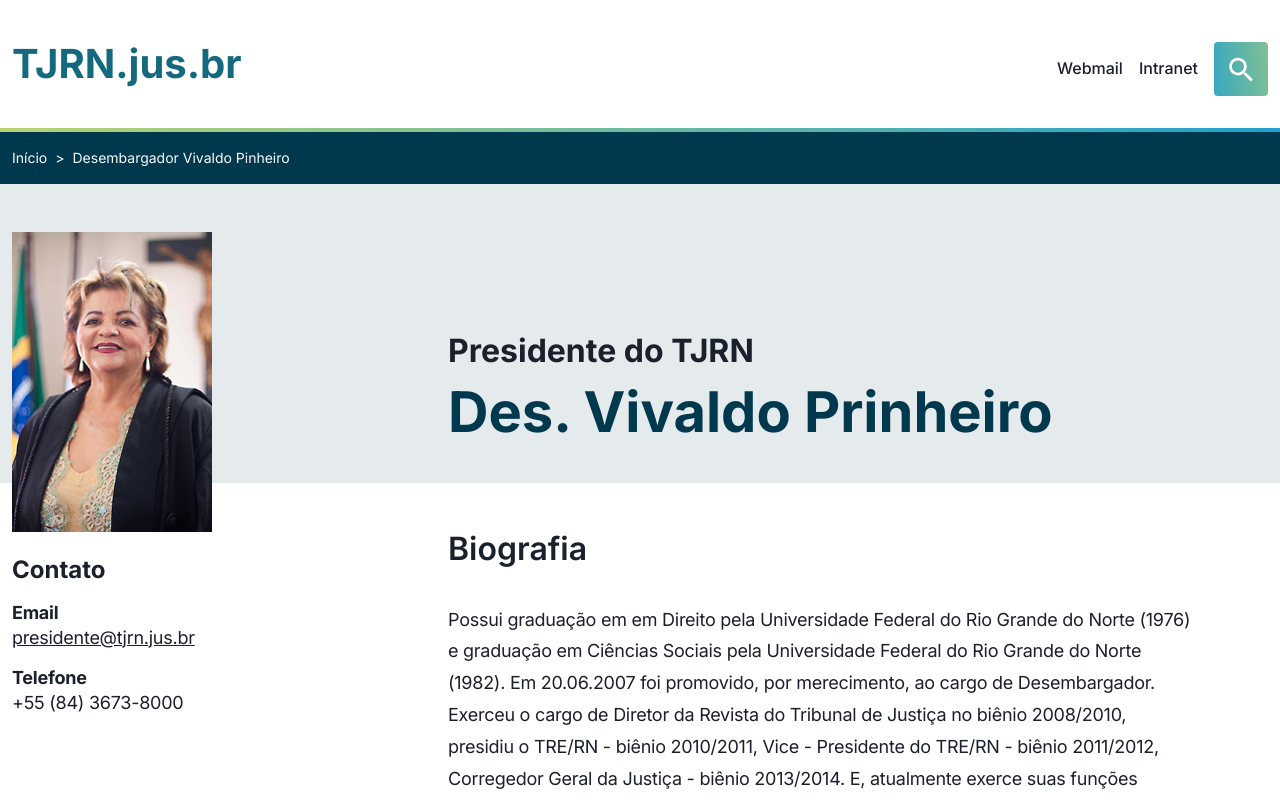
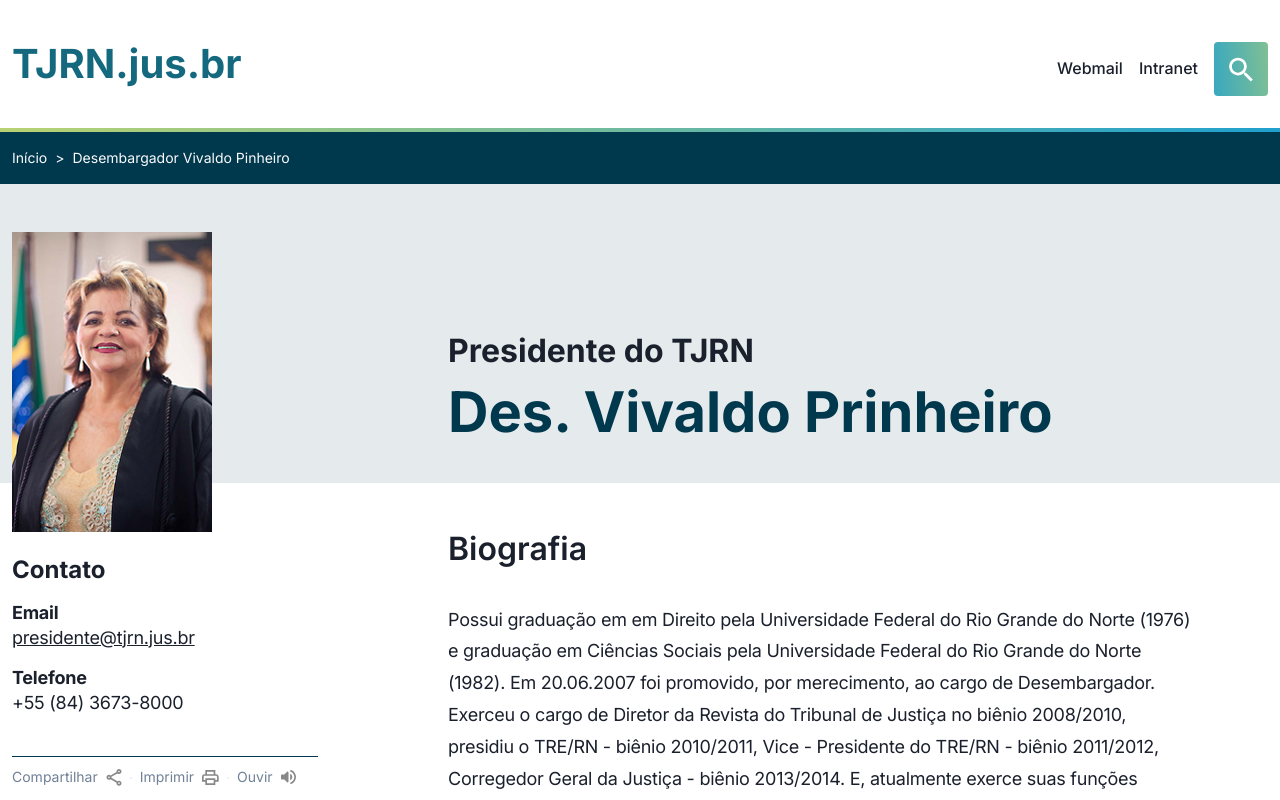
Before and after one commit to yargo11/myTJRN, a Next.js app: page /perfil/1 in a window 1280 px wide. Shown: the top 800 px of the page. Built offline with nearby package versions, Linux system fonts and the light colour scheme.

Commit message:
Melhoria das páginas e componentes referentes a perfis e artigos

```diff
--- a/src/components/Article/AsideMenu/AsideMenuMidDevices/AsideMenuMidDevicesItem/index.tsx
+++ b/src/components/Article/AsideMenu/AsideMenuMidDevices/AsideMenuMidDevicesItem/index.tsx
@@ -1,10 +1,6 @@
 import { Link } from "@chakra-ui/react";
 import {useRouter} from 'next/router';
-
-export interface AsideMenuMidDevicesItemProps {
-    label: string,
-    link: string
-}
+import { AsideMenuMidDevicesItemProps } from "../..";
 
 export default function AsideMenuMidDevicesItem ({ label, link }: AsideMenuMidDevicesItemProps) {
     const router = useRouter();
--- /dev/null
+++ b/src/components/Article/AsideMenu/index.tsx
@@ -0,0 +1,21 @@
+import ListenPrintSharePanel from "../../ListenPrintSharePanel";
+import AsideMenuMidDevices from "./AsideMenuMidDevices";
+
+export interface LeftMenuProps {
+    rootLink: string,
+    rootLabel: string,
+    linkList: Array<AsideMenuMidDevicesItemProps>
+}
+
+export interface AsideMenuMidDevicesItemProps {
+    label: string,
+    link: string
+}
+export default function AsideMenu ({ rootLink, rootLabel, linkList }:LeftMenuProps) {
+    return (
+        <>
+            <AsideMenuMidDevices rootLink={rootLink} rootLabel={rootLabel} linkList={linkList} />
+            <ListenPrintSharePanel listOfContentToRead={[]} />
+        </>
+    );
+}
--- a/src/components/Footer/index.tsx
+++ b/src/components/Footer/index.tsx
@@ -28,7 +28,9 @@ export default function Footer () {
                     </CardList>
                 </ContainerBox>
             </Box>
-            <GradientBorder />
+            <Box w='full' className='no-print'>
+                <GradientBorder />
+            </Box>
         </>
     );
 }
--- a/src/components/ImageCard/index.tsx
+++ b/src/components/ImageCard/index.tsx
@@ -1,5 +1,4 @@
-import { Flex, Image, Link, Divider, Text } from '@chakra-ui/react';
-import { useBreakpointValue } from '@chakra-ui/react';
+import { Flex, Image, Link, Divider, Text, useBreakpointValue } from '@chakra-ui/react';
 
 interface LinkCardProps {
     link: string;
--- /dev/null
+++ b/src/components/Profile/AsideMenu/index.tsx
@@ -0,0 +1,25 @@
+import { Box, Image, Text } from "@chakra-ui/react";
+import ListenPrintSharePanel from "../../ListenPrintSharePanel";
+
+interface AsideMenuImage {
+    image: string,
+    email: string,
+    telefone: string
+}
+
+export default function AsideMenu ({ image, email, telefone }:AsideMenuImage) {
+    return (
+        <>
+            <Image src={image}/>
+            <Text mt='24px' fontSize='150%' lineHeight='120.83%' fontWeight='bold'>Contato</Text>
+            <Box fontSize='112.5%' lineHeight='138.89%' letterSpacing='-0.26px' mt='16px'>
+                <Text fontWeight='bold'>Email</Text>
+                <Text fontWeight='normal'  textDecor='underline'>{email}</Text>
+                <Text fontWeight='bold' mt='16px'>Telefone</Text>
+                <Text fontWeight='normal'>{telefone}</Text>
+            </Box>
+            <Box w='full' h='1px' bgColor='#00384D' mt='40px' mb='12px'></Box>
+            <ListenPrintSharePanel listOfContentToRead={[]} />
+        </>
+    );
+}
--- a/src/components/Profile/AsideMenuMidDevices/index.tsx
+++ /dev/null
@@ -1,16 +0,0 @@
-import { Box, Image, Text } from "@chakra-ui/react";
-
-export default function AsideMenuMidDevices () {
-    return (
-        <>
-            <Image src='/image/Maria_Zeneide_Bezerra.png'/>
-            <Text mt='24px' fontSize='150%' lineHeight='120.83%' fontWeight='bold'>Contato</Text>
-            <Box fontSize='112.5%' lineHeight='138.89%' letterSpacing='-0.26px' mt='16px'>
-                <Text fontWeight='bold'>Email</Text>
-                <Text fontWeight='normal'  textDecor='underline'>presidente@tjrn.jus.br</Text>
-                <Text fontWeight='bold' mt='16px'>Telefone</Text>
-                <Text fontWeight='normal'>+55 (84) 3673-8000</Text>
-            </Box>
-        </>
-    );
-}
--- a/src/pages/perfil/[id].tsx
+++ b/src/pages/perfil/[id].tsx
@@ -1,25 +1,54 @@
-import { Flex, Box, Spacer, Text } from "@chakra-ui/react";
+import { Flex, Box, Spacer, Text, useBreakpointValue } from "@chakra-ui/react";
 import ContainerBox from "../../components/ContainerBox";
 import PageTitle from "../../components/PageTitle";
-import AsideMenuMidDevices from "../../components/Profile/AsideMenuMidDevices";
+import AsideMenu from "../../components/Profile/AsideMenu";
 
 export default function Perfil () {
+    const profile = {
+                        name: 'Des. Vivaldo Prinheiro',
+                        biography: `Possui graduação em em Direito pela
+                        Universidade Federal do Rio Grande do Norte (1976)
+                        e graduação em Ciências Sociais pela Universidade Federal do Rio Grande do Norte (1982).
+                        Em 20.06.2007 foi promovido, por merecimento, ao cargo de Desembargador.
+                        Exerceu o cargo de Diretor da Revista do Tribunal de Justiça no biênio 2008/2010,
+                        presidiu o TRE/RN - biênio 2010/2011, Vice - Presidente do TRE/RN - biênio 2011/2012,
+                        Corregedor Geral da Justiça - biênio 2013/2014.
+                        E, atualmente exerce suas funções jurisdicionais junto a 3ª Câmara Cível do TJRN, além de ser o
+                        Diretor da Escola da Magistratura do Rio Grande do Norte - biênio 2015-2016. Tem experiência na docência.`,
+                        title: 'Presidente do TJRN',
+                        titleDescription: `Possui graduação em em Direito pela
+                        Universidade Federal do Rio Grande do Norte (1976)
+                        e graduação em Ciências Sociais pela Universidade Federal do Rio Grande do Norte (1982).
+                        Em 20.06.2007 foi promovido, por merecimento, ao cargo de Desembargador.
+                        Exerceu o cargo de Diretor da Revista do Tribunal de Justiça no biênio 2008/2010,
+                        presidiu o TRE/RN - biênio 2010/2011, Vice - Presidente do TRE/RN - biênio 2011/2012,
+                        Corregedor Geral da Justiça - biênio 2013/2014.
+                        E, atualmente exerce suas funções jurisdicionais junto a 3ª Câmara Cível do TJRN, além de ser o
+                        Diretor da Escola da Magistratura do Rio Grande do Norte - biênio 2015-2016. Tem experiência na docência.`,
+                        image: '/image/Maria_Zeneide_Bezerra.png',
+                        email: 'presidente@tjrn.jus.br',
+                        telefone: '+55 (84) 3673-8000'
+                    }
+
+
+    const imageWidth = useBreakpointValue({ base: Box, sm: Flex })
+    const topMarginText = useBreakpointValue({ base: '0px', sm: '-154px'  })
     return (
         <>
             <PageTitle title='Desembargador Vivaldo Pinheiro' breadCrumbArray={[]} showTitle={false}/>
             <Box w='full' h='299px' bgColor='rgba(0, 56, 77, 0.1)'></Box>
-            <ContainerBox as={Flex}>
+            <ContainerBox as={imageWidth}>
                 <Box w='306px' mt='-251px'>
-                    <AsideMenuMidDevices />
+                    <AsideMenu image={profile.image} email={profile.email} telefone={profile.telefone} />
                 </Box>
                 <Spacer maxW='130px'/>
-                <Box maxW='747px' mt='-154px'>
-                    <Text fontWeight='bold' fontSize='200%' lineHeight='140.625%'>Presidente do TJRN</Text>
-                    <Text fontWeight='bold' fontSize='350%' lineHeight='80.36%' color='tj_dark_blue' mt='16px'>Des. Vivaldo Prinheiro</Text>
+                <Box maxW='747px' mt={topMarginText} mb='100px'>
+                    <Text fontWeight='bold' fontSize='200%' lineHeight='140.625%'>{profile.title}</Text>
+                    <Text fontWeight='bold' fontSize='350%' lineHeight='80.36%' color='tj_dark_blue' mt='16px'>{profile.name}</Text>
                     <Text fontWeight='semibold' fontSize='200%' lineHeight='118.75%' mt='96px'>Biografia</Text>
-                    <Text fontWeight='normal' fontSize='112.5%' lineHeight='177.78%' letterSpacing='-0.26px' mt='35.36px'>Possui graduação em em Direito pela Universidade Federal do Rio Grande do Norte (1976) e graduação em Ciências Sociais pela Universidade Federal do Rio Grande do Norte (1982). Em 20.06.2007 foi promovido, por merecimento, ao cargo de Desembargador. Exerceu o cargo de Diretor da Revista do Tribunal de Justiça no biênio 2008/2010, presidiu o TRE/RN - biênio 2010/2011, Vice - Presidente do TRE/RN - biênio 2011/2012, Corregedor Geral da Justiça - biênio 2013/2014. E, atualmente exerce suas funções jurisdicionais junto a 3ª Câmara Cível do TJRN, além de ser o Diretor da Escola da Magistratura do Rio Grande do Norte - biênio 2015-2016. Tem experiência na docência.</Text>
-                    <Text fontWeight='semibold' fontSize='200%' lineHeight='118.75%' mt='57.37px'>Presidente do TJRN</Text>
-                    <Text fontWeight='normal' fontSize='112.5%' lineHeight='177.78%' letterSpacing='-0.26px' mt='35.36px'>Possui graduação em em Direito pela Universidade Federal do Rio Grande do Norte (1976) e graduação em Ciências Sociais pela Universidade Federal do Rio Grande do Norte (1982). Em 20.06.2007 foi promovido, por merecimento, ao cargo de Desembargador. Exerceu o cargo de Diretor da Revista do Tribunal de Justiça no biênio 2008/2010, presidiu o TRE/RN - biênio 2010/2011, Vice - Presidente do TRE/RN - biênio 2011/2012, Corregedor Geral da Justiça - biênio 2013/2014. E, atualmente exerce suas funções jurisdicionais junto a 3ª Câmara Cível do TJRN, além de ser o Diretor da Escola da Magistratura do Rio Grande do Norte - biênio 2015-2016. Tem experiência na docência.</Text>
+                    <Text fontWeight='normal' fontSize='112.5%' lineHeight='177.78%' letterSpacing='-0.26px' mt='35.36px'>{profile.biography}</Text>
+                    <Text fontWeight='semibold' fontSize='200%' lineHeight='118.75%' mt='57.37px'>{profile.title}</Text>
+                    <Text fontWeight='normal' fontSize='112.5%' lineHeight='177.78%' letterSpacing='-0.26px' mt='35.36px'>{profile.titleDescription}</Text>
                 </Box>
             </ContainerBox>
         </>
```
Also changed, not shown: src/components/Article/AsideMenu/AsideMenuMidDevices/index.tsx (+5 -9 lines), src/pages/artigo/[id].tsx (+5 -4 lines), leiame.txt (deleted).
